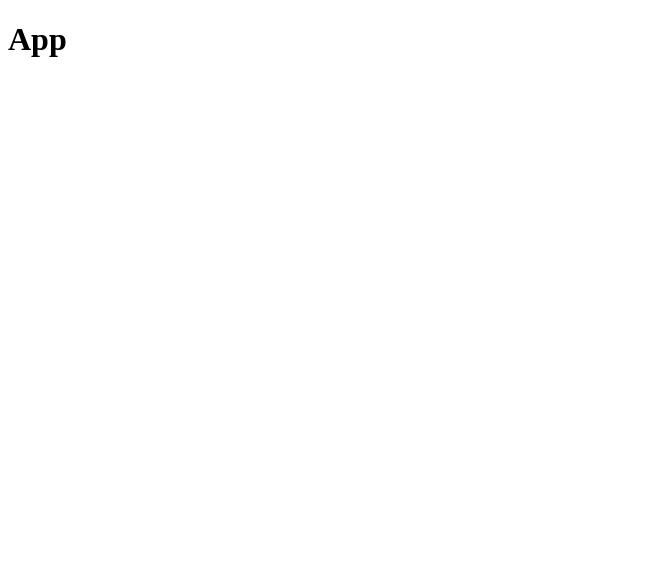
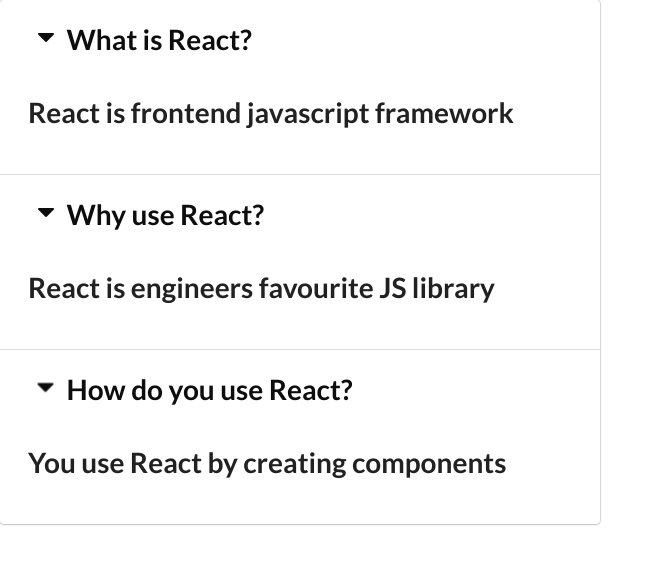
Before and after one commit to czekajbeata/UdemyReactCourse-App4, a React (Create React App) app: page / in a window 1280 px wide. Shown: the top 564 px of the page, without its empty margins (0-664 px from the left). Built offline with nearby package versions, Linux system fonts and the light colour scheme.

Commit message:
added Accordion component

```diff
--- a/public/index.html
+++ b/public/index.html
@@ -15,6 +15,10 @@
       user's mobile device or desktop. See https://developers.google.com/web/fundamentals/web-app-manifest/
     -->
     <link rel="manifest" href="%PUBLIC_URL%/manifest.json" />
+    <link
+      rel="stylesheet"
+      href="https://cdnjs.cloudflare.com/ajax/libs/semantic-ui/2.4.1/semantic.min.css"
+    />
     <!--
       Notice the use of %PUBLIC_URL% in the tags above.
       It will be replaced with the URL of the `public` folder during the build.
--- a/src/App.js
+++ b/src/App.js
@@ -1,5 +1,25 @@
 import React from "react";
+import Accordion from "./components/Accordion";
+
+const items = [
+  {
+    title: "What is React?",
+    content: "React is frontend javascript framework",
+  },
+  {
+    title: "Why use React?",
+    content: "React is engineers favourite JS library",
+  },
+  {
+    title: "How do you use React?",
+    content: "You use React by creating components",
+  },
+];
 
 export default () => {
-  return <h1>App</h1>;
+  return (
+    <h1>
+      <Accordion items={items} />
+    </h1>
+  );
 };
--- /dev/null
+++ b/src/components/Accordion.js
@@ -0,0 +1,20 @@
+import React from "react";
+
+const Accordion = ({ items }) => {
+  const renderedItems = items.map((item) => {
+    return (
+      <React.Fragment key={item.title}>
+        <div className="title active">
+          <i className="dropdown icon"></i>
+          {item.title}
+        </div>
+        <div className="content active">
+          <p>{item.content}</p>
+        </div>
+      </React.Fragment>
+    );
+  });
+  return <div className="ui styled accordion">{renderedItems}</div>;
+};
+
+export default Accordion;
```
